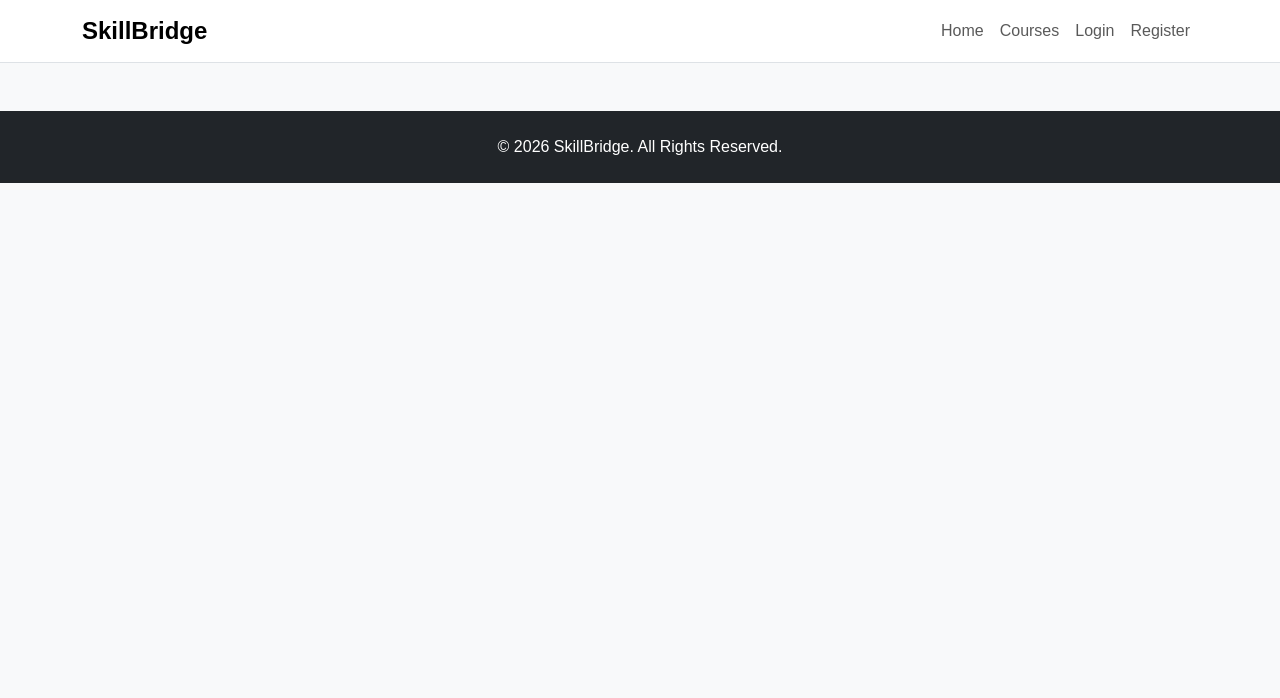
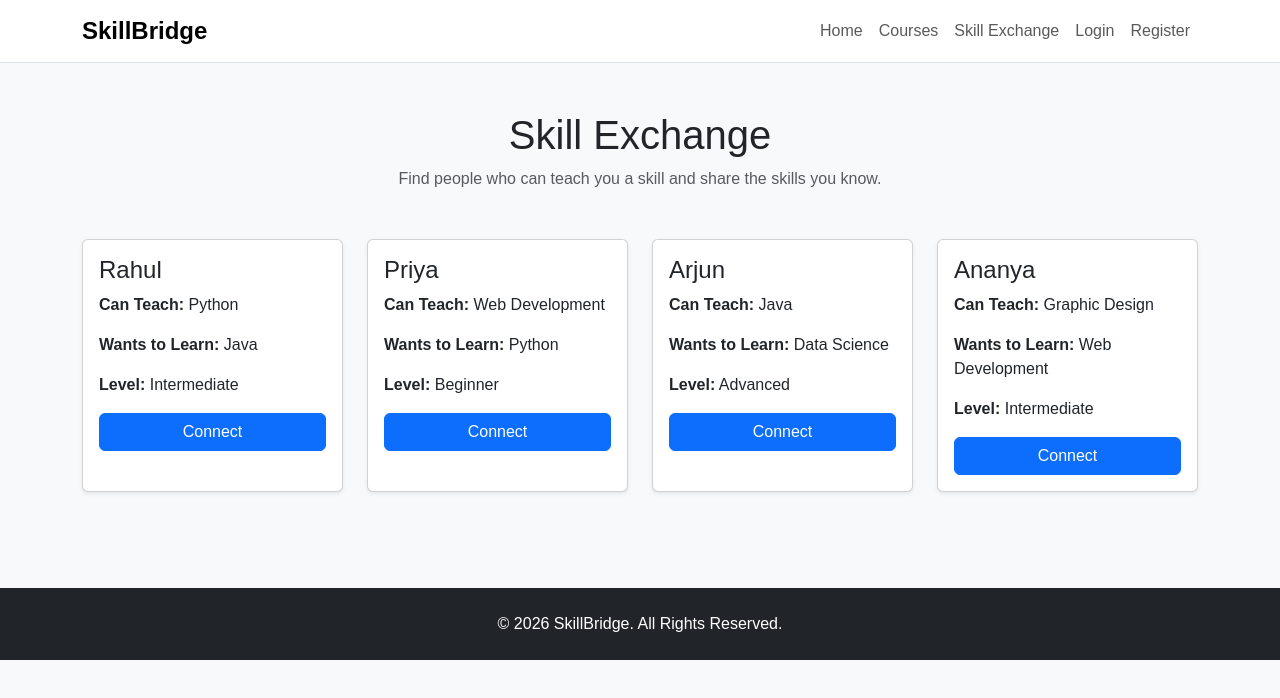
Before and after one commit to gopal-292/SkillBridge, a React (Vite) app in the folder skillbridge-frontend/: page /skill-exchange in a window 1280 px wide. Shown: the top 698 px of the page. Built offline with nearby package versions, Linux system fonts and the light colour scheme.

Commit message:
Add skill exchange page

```diff
--- a/skillbridge-frontend/src/App.jsx
+++ b/skillbridge-frontend/src/App.jsx
@@ -6,6 +6,7 @@ import Home from "./pages/Home";
 import Login from "./pages/Login";
 import Register from "./pages/Register";
 import Courses from "./pages/Courses";
+import SkillExchange from "./pages/SkillExchange";
 
 function App() {
     return (
@@ -19,6 +20,7 @@ function App() {
                 <Route path="/login" element={<Login />} />
                 <Route path="/register" element={<Register />} />
                 <Route path="/courses" element={<Courses />} />
+                <Route path="/skill-exchange"element={<SkillExchange />}/>
 
             </Routes>
 
--- a/skillbridge-frontend/src/components/Navbar.jsx
+++ b/skillbridge-frontend/src/components/Navbar.jsx
@@ -26,6 +26,12 @@ function Navbar() {
 >
     Courses
 </Link>
+<Link
+    className="nav-link"
+    to="/skill-exchange"
+>
+    Skill Exchange
+</Link>
 
                     <Link
                         className="nav-link"
--- /dev/null
+++ b/skillbridge-frontend/src/pages/SkillExchange.jsx
@@ -0,0 +1,91 @@
+function SkillExchange() {
+    const users = [
+        {
+            name: "Rahul",
+            teaches: "Python",
+            wantsToLearn: "Java",
+            level: "Intermediate"
+        },
+        {
+            name: "Priya",
+            teaches: "Web Development",
+            wantsToLearn: "Python",
+            level: "Beginner"
+        },
+        {
+            name: "Arjun",
+            teaches: "Java",
+            wantsToLearn: "Data Science",
+            level: "Advanced"
+        },
+        {
+            name: "Ananya",
+            teaches: "Graphic Design",
+            wantsToLearn: "Web Development",
+            level: "Intermediate"
+        }
+    ];
+
+    return (
+        <div className="container py-5">
+
+            <div className="text-center mb-5">
+
+                <h1>Skill Exchange</h1>
+
+                <p className="text-muted">
+                    Find people who can teach you a skill
+                    and share the skills you know.
+                </p>
+
+            </div>
+
+            <div className="row g-4">
+
+                {users.map((user, index) => (
+
+                    <div
+                        className="col-md-6 col-lg-3"
+                        key={index}
+                    >
+
+                        <div className="card h-100 shadow-sm">
+
+                            <div className="card-body">
+
+                                <h4>{user.name}</h4>
+
+                                <p>
+                                    <strong>Can Teach:</strong>{" "}
+                                    {user.teaches}
+                                </p>
+
+                                <p>
+                                    <strong>Wants to Learn:</strong>{" "}
+                                    {user.wantsToLearn}
+                                </p>
+
+                                <p>
+                                    <strong>Level:</strong>{" "}
+                                    {user.level}
+                                </p>
+
+                                <button className="btn btn-primary w-100">
+                                    Connect
+                                </button>
+
+                            </div>
+
+                        </div>
+
+                    </div>
+
+                ))}
+
+            </div>
+
+        </div>
+    );
+}
+
+export default SkillExchange;
```
